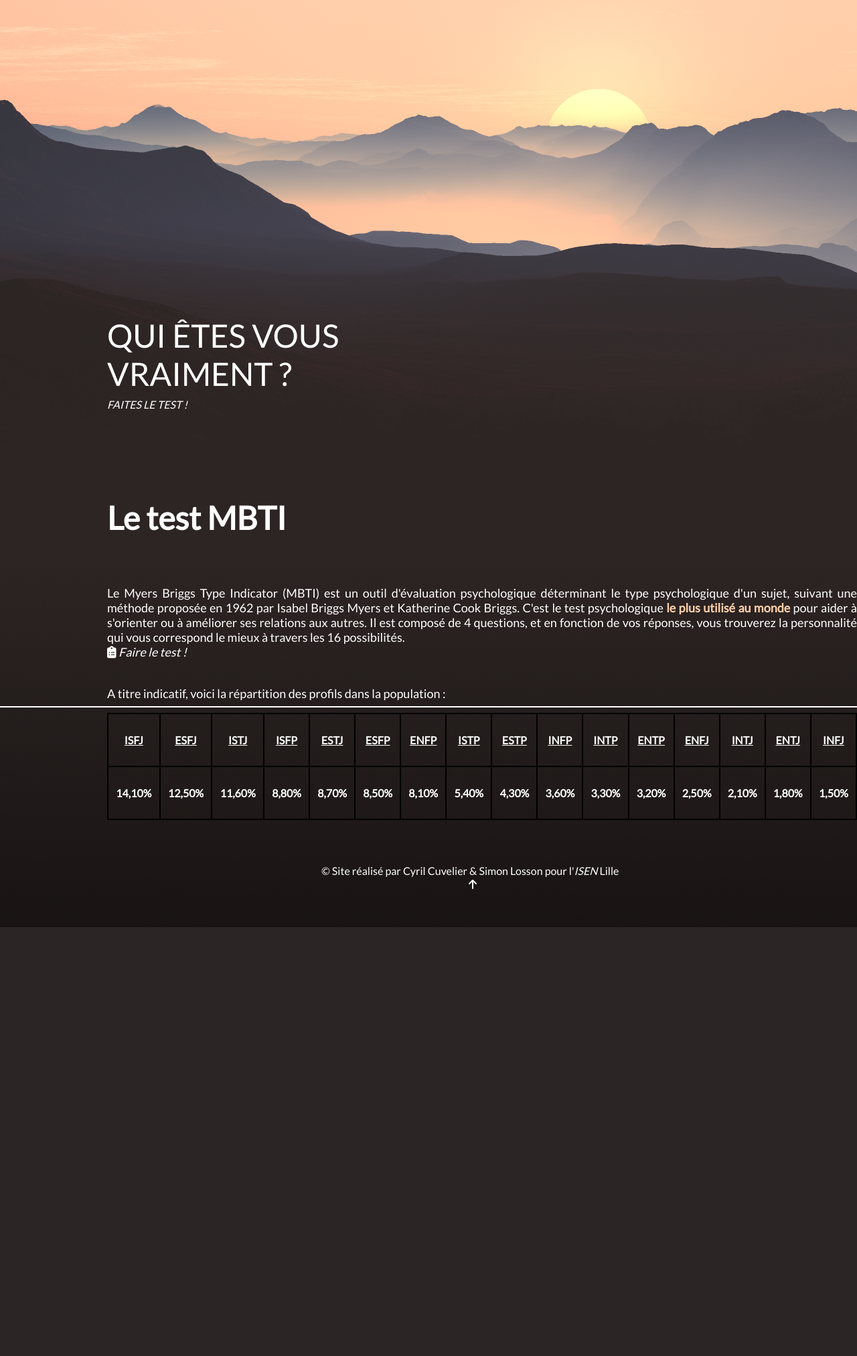
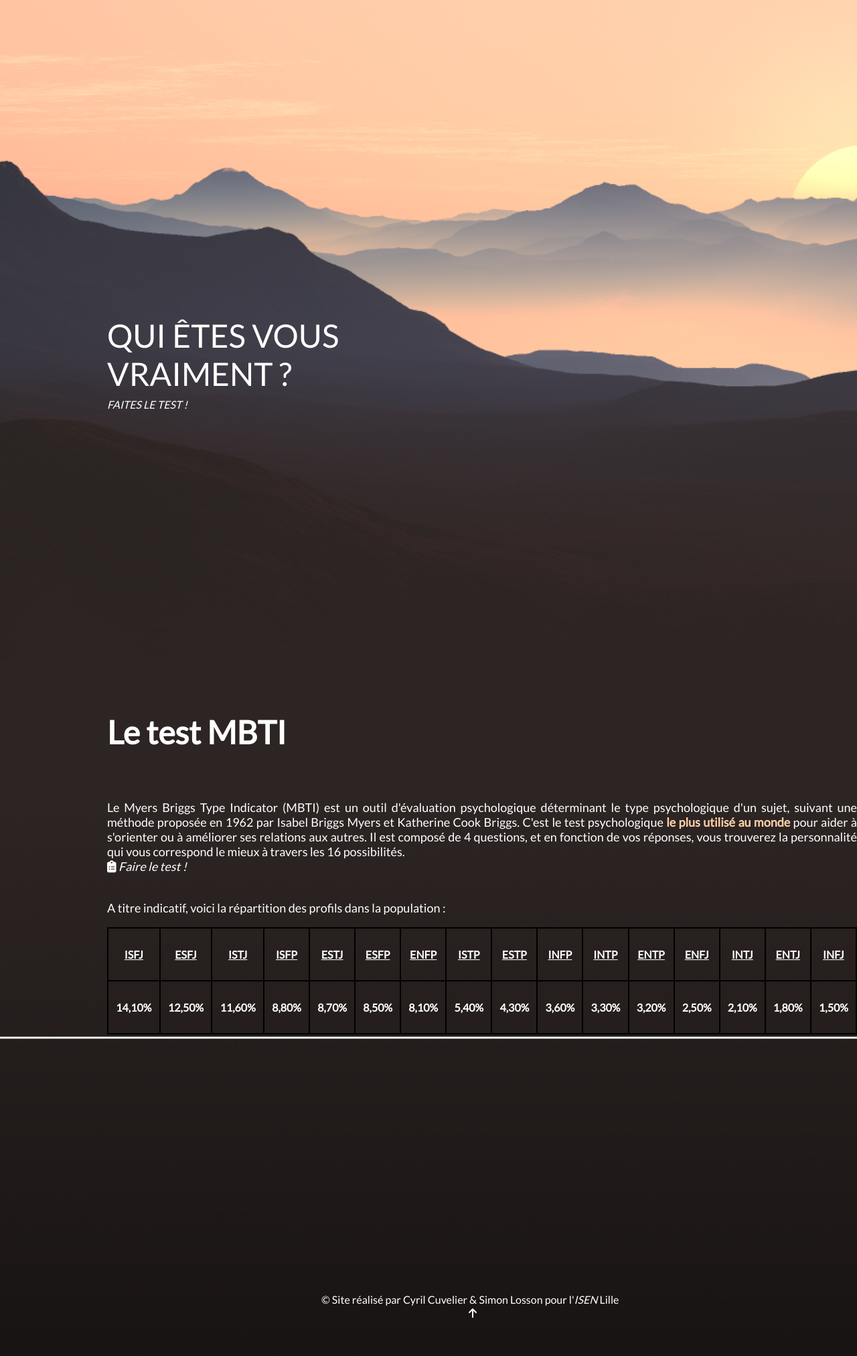
Before and after one commit to Applemaniac/Le-Test, a PHP site: page / in a window 1280 px wide. Shown: the part 56-2080 px from the top of the page at 67% size. Before the commit the page ends 1440 px from the top, so only its background shows below. Run offline with PHP 8.4, Linux system fonts and the light colour scheme; lists and menus that the app fills with data are empty; some libraries are stand-ins or nearby versions.

Commit message:
Mise en place du CSS responsive ...

```diff
--- a/index.css
+++ b/index.css
@@ -7,23 +7,21 @@
     display: grid;
     grid-template-columns: repeat(10, 160px);
     grid-template-rows: repeat(9, 160px);
-    gap: 0px 0px;
+    gap: 0 0;
 }
 
 body {
     margin: 0;
-    /*overflow-y: hidden;*/
-    background-color: #EECFA1;
     font-family: 'Lato', sans-serif;
 }
 
 .nav-barre {
     position: absolute;
     display: flex;
+    width: 100%;
     top: 0;
     background-color: #312827;
     height: 7%;
-    width: 100%;
 }
 
 nav a {
@@ -114,3 +112,118 @@ th a {
     padding-left: 60px;
     color: white;
 }
+
+@media screen and (min-height: 761px) and (max-height: 1000px) { /* Tailles écrans TVs */
+
+    .grid-container {
+        display: grid;
+        grid-template-columns: repeat(10, 160px);
+        grid-template-rows: repeat(13, 160px);
+        gap: 0 0;
+    }
+
+    .haut_titre {
+        grid-area: 4 / 2 / 4 / 5; /* row start/ column start / row end / column end */
+        font-size: xxx-large;
+        color: white;
+    }
+
+    .haut_sous-titre {
+        grid-area: 5 / 2 / 5 / 5;
+        margin-top: 10px;
+    }
+
+    .milieu_titre {
+        grid-area: 8 / 2 / 8 / 4;
+    }
+
+    .milieu_sous-titre {
+        grid-area: 8 / 2 / 8 / 9;
+    }
+
+    table {
+        grid-area: 10 / 2 / 10 / 9;
+        border-collapse: collapse;
+    }
+
+    .footer-text {
+        grid-area: 13 / 4 / 13 / 9;
+        padding-top: 50px;
+        color: white;
+    }
+
+    .footer-haut {
+        grid-area: 13 / 5 / 13 / 9;
+        padding-top: 70px;
+        padding-left: 60px;
+        color: white;
+    }
+
+}
+
+@media only screen and (max-width: 425px) {/* Tailles écrans Smartphones */
+
+    .background {
+        background: url("img/smartphones.png") no-repeat;
+        background-size: cover;
+    }
+
+    .grid-container {
+        display: grid;
+        grid-template-columns: repeat(7, 50px);
+        grid-template-rows: repeat(9, 160px);
+        gap: 0 0;
+    }
+
+    .nav-barre-ele1, .nav-barre-ele2, .nav-barre-ele3 {
+        text-align: center;
+        gap: 5px;
+    }
+
+    /* Gestion de la grille */
+
+    .haut_titre {
+        grid-area: 3 / 2 / 4 / 5; /* row start/ column start / row end / column end */
+        font-size: x-large;
+        color: white;
+    }
+
+    .haut_sous-titre {
+        grid-area: 3 / 2 / 4 / 5;
+        font-size: smaller;
+        margin-top: 130px;
+    }
+
+    .milieu_titre {
+        grid-area: 6 / 2 / 6 / 5; /* row start/ column start / row end / column end */
+        font-size: small;
+        color: white;
+    }
+
+    .milieu_sous-titre {
+        margin-top: 50%;
+        grid-area: 6 / 2 / 8 / 7;
+        font-size: smaller;
+        color: white;
+        text-align: justify;
+    }
+    .tab {
+        display: none; /* Le tableau n'est pas pratique d'utilisation ! */
+    }
+    .footer-text {
+        grid-area: 9 / 1 / 9 / 7;
+        padding-top: 50px;
+        color: white;
+        text-align: center;
+    }
+
+    .footer-haut {
+        grid-area: 9 / 1 / 9 / 7;
+        padding-top: 100px;
+        padding-left: 10px;
+        color: white;
+        text-align: center;
+    }
+
+
+}
--- a/index.php
+++ b/index.php
@@ -10,6 +10,7 @@
         <link rel='stylesheet' type='text/css' media='screen' href='index.css'>
         <link rel="icon" type="image/ico" href="img/favicon.ico" />
         <script src="https://kit.fontawesome.com/4beb9db8c0.js" crossorigin="anonymous"></script>
+        <link rel="stylesheet" href="https://cdnjs.cloudflare.com/ajax/libs/font-awesome/4.7.0/css/font-awesome.min.css">
     </head>
     <body class="background">
         <div id="haut">
@@ -39,13 +40,13 @@
                     <br>
                     <a href="test.php"><i class="fas fa-clipboard-list"></i> <em>Faire le test !</em></a>
                     </p>
-                    <p>
+                    <p class="tab">
                     <br>
                         A titre indicatif, voici la répartition des profils dans la population :
                     </p>
                 </div>
 
-                <table class="profils">
+                <table class="profils tab">
 
                     <tr>
                         <th><a href="https://fr.wikipedia.org/wiki/ISFJ">ISFJ</a></th>
```
